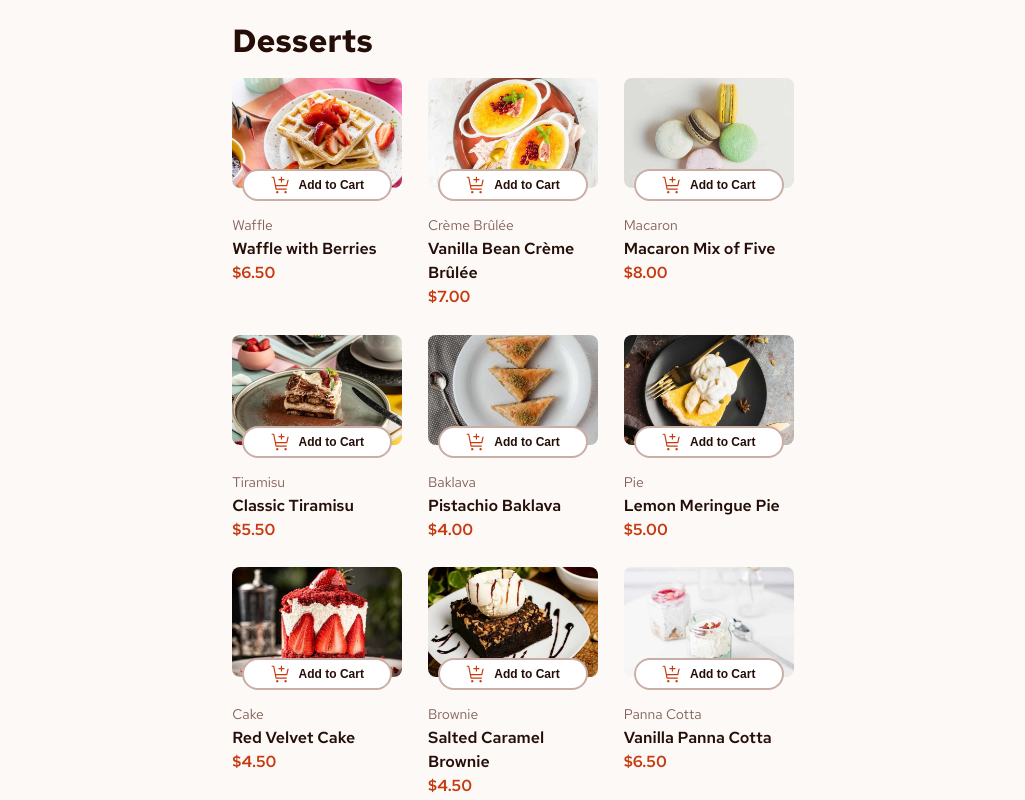
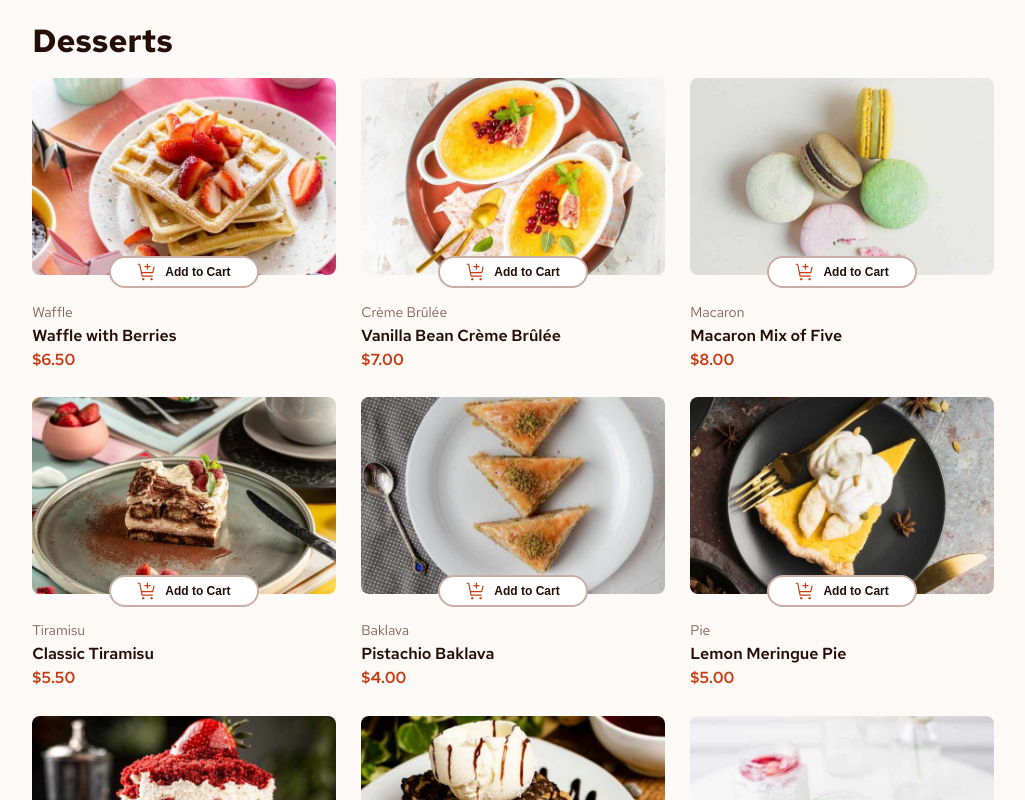
Before and after one commit to nikogalvan/fm-product-list-with-cart, a React (Vite) app: page / in a window 1280 px wide. Shown: the top 800 px of the page, without its empty margins (127-1152 px from the left). Built offline with nearby package versions, Linux system fonts and the light colour scheme.

Commit message:
feat(Home): remove media query 1440px and update media query 768px from module

```diff
--- a/src/pages/home/Home.module.scss
+++ b/src/pages/home/Home.module.scss
@@ -5,16 +5,19 @@
 .container {
   width: 100%;
   padding: 1.2rem;
+  display: grid;
+
   @media (min-width: 768px) {
-    max-width: 600px;
+    max-width: 1000px;
     margin: 0 auto;
+    display: grid;
+    grid-column-gap: 1rem;
   }
 
-  @media (min-width: 1440px) {
-    max-width: 1200px;
-  }
+
   .title {
     font-size: map.get($font-sizes, "xxl");
     margin-bottom: 1rem;
+    grid-column: 1;
   }
 }
```
